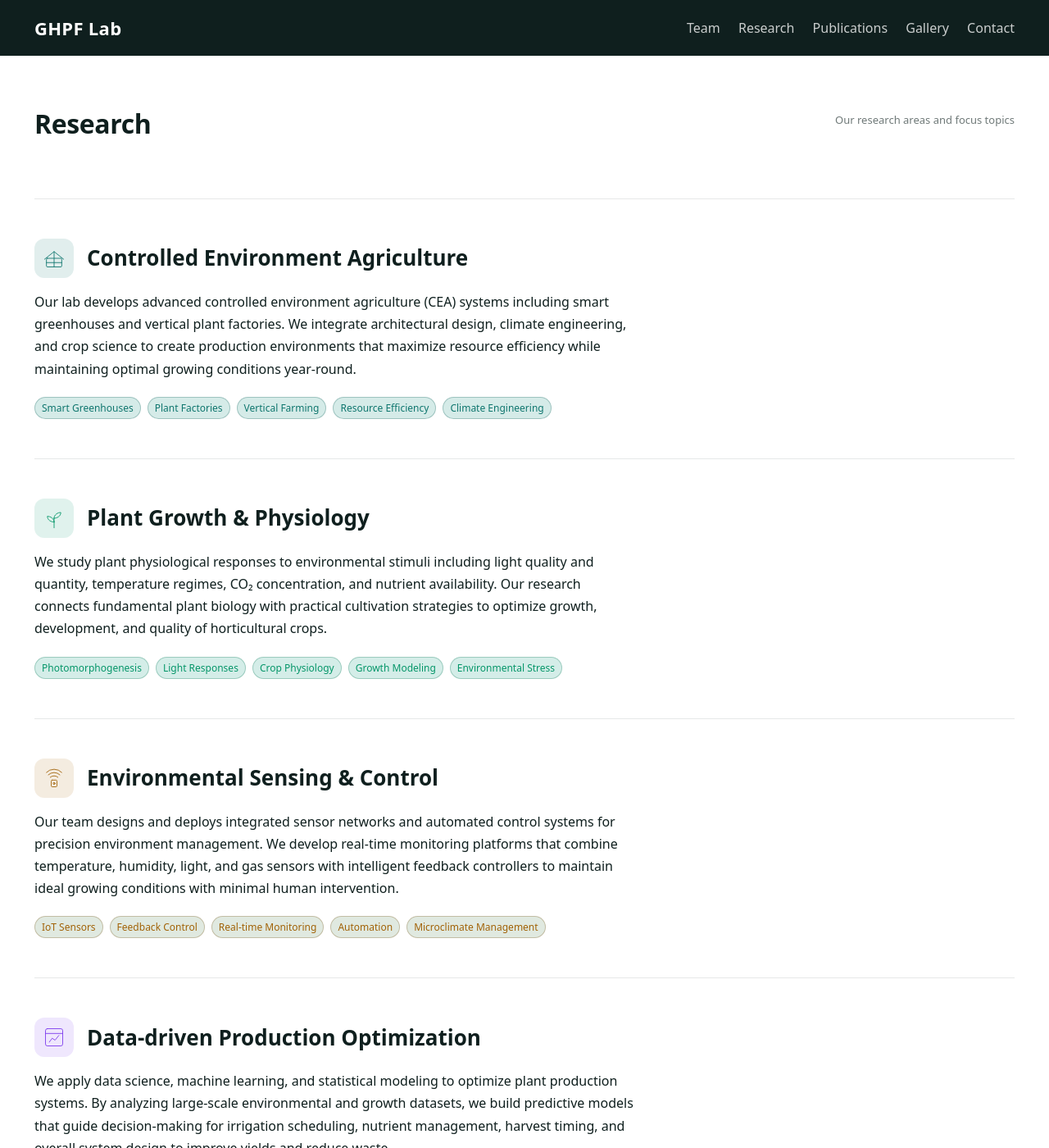
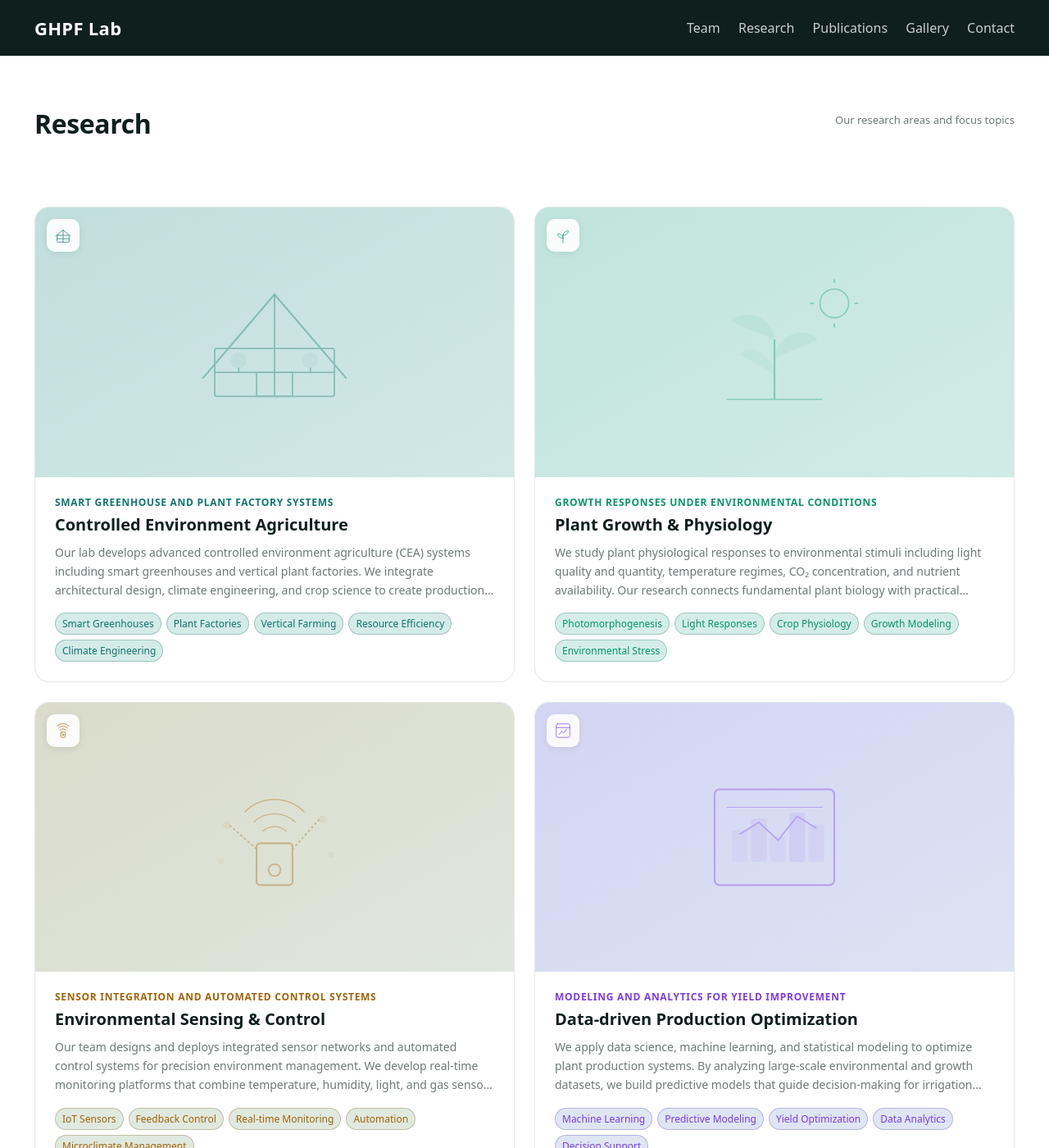
Before and after one commit to evergreendasol/Trial-2-lab-web, a Jekyll site: the page built from research.md, in a window 1280 px wide and 1400 px high. Shown: the whole window at 82% size. Built offline with Jekyll 4.4.1, drawn with Linux system fonts in a browser that asks for light colours.

Commit message:
Redesign research page with image cards in 2x2 grid layout
- Replace plain text detail sections with visual image cards
- Each card: 16:9 image area, icon overlay, tagline, title, description, topic badges
- Added placeholder SVG illustrations per research area (CEA, Plant Growth, Sensing, Data)
- Hover effect with subtle scale + shadow transition
- Responsive: collapses to single column on mobile

https://claude.ai/code/session_01TmRjvzfDazRavAh5211o6j

```diff
--- a/_data/research.yml
+++ b/_data/research.yml
@@ -15,6 +15,7 @@
     - Climate Engineering
   color: "#0f766e"
   icon: greenhouse
+  image: assets/img/research/cea.svg
 
 - id: plant-growth
   title: "Plant Growth & Physiology"
@@ -33,6 +34,7 @@
     - Environmental Stress
   color: "#059669"
   icon: plant
+  image: assets/img/research/plant-growth.svg
 
 - id: sensing
   title: "Environmental Sensing & Control"
@@ -51,6 +53,7 @@
     - Microclimate Management
   color: "#a16207"
   icon: sensor
+  image: assets/img/research/sensing.svg
 
 - id: data-driven
   title: "Data-driven Production Optimization"
@@ -69,3 +72,4 @@
     - Decision Support
   color: "#7c3aed"
   icon: data
+  image: assets/img/research/data-driven.svg
--- a/assets/css/site.css
+++ b/assets/css/site.css
@@ -965,47 +965,103 @@ a:hover{color:var(--accent)}
   transform:translateY(3px);
 }
 
-/* --- Detail Sections --- */
-.research-detail{
-  padding:48px 0;
-  border-top:1px solid var(--line);
+/* --- Image Card Grid (2×2) --- */
+.research-cards-grid{
+  display:grid;
+  grid-template-columns:repeat(2,1fr);
+  gap:24px;
+  margin-top:10px;
+}
+
+.research-imgcard{
+  background:var(--panel);
+  border:1px solid var(--line);
+  border-radius:18px;
+  overflow:hidden;
+  transition:transform .18s ease, box-shadow .18s ease;
   scroll-margin-top:86px;
 }
 
-.research-detail__header{
-  display:flex;
-  align-items:center;
-  gap:16px;
-  margin-bottom:16px;
+.research-imgcard:hover{
+  transform:translateY(-4px);
+  box-shadow:0 12px 36px rgba(0,0,0,.10);
 }
 
-.research-detail__icon{
+.research-imgcard__visual{
+  position:relative;
+  width:100%;
+  aspect-ratio:16/9;
+  overflow:hidden;
+  background:color-mix(in srgb, var(--card-accent, var(--accent)) 6%, var(--panel2));
+}
+
+.research-imgcard__visual img{
+  width:100%;
+  height:100%;
+  object-fit:cover;
+  display:block;
+  transition:transform .3s ease;
+}
+
+.research-imgcard:hover .research-imgcard__visual img{
+  transform:scale(1.04);
+}
+
+.research-imgcard__icon{
+  position:absolute;
+  top:14px;
+  left:14px;
+  width:40px;
+  height:40px;
+  border-radius:10px;
+  background:rgba(255,255,255,.88);
+  backdrop-filter:blur(6px);
   display:flex;
   align-items:center;
   justify-content:center;
-  width:48px;
-  height:48px;
-  border-radius:12px;
-  background:color-mix(in srgb, var(--card-accent, var(--accent)) 12%, transparent);
   color:var(--card-accent, var(--accent));
-  flex-shrink:0;
+  box-shadow:0 2px 8px rgba(0,0,0,.08);
 }
 
-.research-detail__title{
-  margin:0;
-  font-size:26px;
-  font-weight:700;
-  line-height:1.2;
+.research-imgcard__body{
+  padding:22px 24px 24px;
 }
 
-.research-detail__desc{
-  font-size:16px;
-  line-height:1.7;
-  color:var(--text);
-  max-width:80ch;
-  margin:0 0 20px;
+.research-imgcard__tagline{
+  margin:0 0 6px;
+  font-size:12px;
+  font-weight:600;
+  text-transform:uppercase;
+  letter-spacing:.06em;
+  color:var(--card-accent, var(--accent));
 }
 
+.research-imgcard__title{
+  margin:0 0 10px;
+  font-size:20px;
+  font-weight:700;
+  line-height:1.25;
+  color:var(--text);
+}
+
+.research-imgcard__desc{
+  font-size:14px;
+  line-height:1.65;
+  color:var(--muted);
+  margin:0 0 16px;
+  display:-webkit-box;
+  -webkit-line-clamp:3;
+  -webkit-box-orient:vertical;
+  overflow:hidden;
+}
+
+.research-imgcard__topics{
+  display:flex;
+  flex-wrap:wrap;
+  gap:6px;
+}
+
+/* keep old detail classes for backward compat */
 .research-detail__topics{
   display:flex;
   flex-wrap:wrap;
@@ -1040,8 +1096,9 @@ a:hover{color:var(--accent)}
   .research-card{padding:24px 20px 20px;min-height:auto}
   .research-card__icon{width:48px;height:48px;border-radius:12px}
   .research-card__title{font-size:18px}
-  .research-detail__title{font-size:22px}
-  .research-detail__header{flex-direction:column;align-items:flex-start;gap:10px}
+  .research-cards-grid{grid-template-columns:1fr;gap:16px}
+  .research-imgcard__title{font-size:18px}
+  .research-imgcard__body{padding:18px 18px 20px}
   .research-hero .research-grid{margin-top:22px}
   .team-summary-grid--hero{margin-top:22px}
 }
--- a/research.md
+++ b/research.md
@@ -12,30 +12,38 @@ title: Research
   </div>
 </section>
 
-<!-- ===== DETAIL SECTIONS ===== -->
+<!-- ===== DETAIL SECTIONS (2×2 image cards) ===== -->
+<div class="research-cards-grid">
 {% for area in site.data.research %}
-<section class="section research-detail" id="{{ area.id }}" style="--card-accent:{{ area.color }}">
-  <div class="research-detail__header">
-    <div class="research-detail__icon">
+<div class="research-imgcard" id="{{ area.id }}" style="--card-accent:{{ area.color }}">
+  {% if area.image %}
+  <div class="research-imgcard__visual">
+    <img src="{{ area.image | relative_url }}" alt="{{ area.title }}">
+    <div class="research-imgcard__icon">
       {% if area.icon == 'greenhouse' %}
-      <svg width="28" height="28" fill="none" stroke="currentColor" stroke-width="1.5" stroke-linecap="round" stroke-linejoin="round" viewBox="0 0 48 48"><path d="M4 26L24 10l20 16"/><rect x="8" y="24" width="32" height="18" rx="2"/><line x1="24" y1="10" x2="24" y2="42"/><line x1="8" y1="33" x2="40" y2="33"/></svg>
+      <svg width="22" height="22" fill="none" stroke="currentColor" stroke-width="1.5" stroke-linecap="round" stroke-linejoin="round" viewBox="0 0 48 48"><path d="M4 26L24 10l20 16"/><rect x="8" y="24" width="32" height="18" rx="2"/><line x1="24" y1="10" x2="24" y2="42"/><line x1="8" y1="33" x2="40" y2="33"/></svg>
       {% elsif area.icon == 'plant' %}
-      <svg width="28" height="28" fill="none" stroke="currentColor" stroke-width="1.5" stroke-linecap="round" stroke-linejoin="round" viewBox="0 0 48 48"><path d="M24 44V24"/><path d="M24 32C24 24 16 20 10 20c0 8 8 12 14 12z"/><path d="M24 24C24 16 32 12 38 12c0 8-8 12-14 12z"/></svg>
+      <svg width="22" height="22" fill="none" stroke="currentColor" stroke-width="1.5" stroke-linecap="round" stroke-linejoin="round" viewBox="0 0 48 48"><path d="M24 44V24"/><path d="M24 32C24 24 16 20 10 20c0 8 8 12 14 12z"/><path d="M24 24C24 16 32 12 38 12c0 8-8 12-14 12z"/></svg>
       {% elsif area.icon == 'sensor' %}
-      <svg width="28" height="28" fill="none" stroke="currentColor" stroke-width="1.5" stroke-linecap="round" stroke-linejoin="round" viewBox="0 0 48 48"><rect x="18" y="28" width="12" height="14" rx="2"/><circle cx="24" cy="35" r="2"/><path d="M16 22a12 12 0 0116 0"/><path d="M12 17a17 17 0 0124 0"/><path d="M8 12a22 22 0 0132 0"/></svg>
+      <svg width="22" height="22" fill="none" stroke="currentColor" stroke-width="1.5" stroke-linecap="round" stroke-linejoin="round" viewBox="0 0 48 48"><rect x="18" y="28" width="12" height="14" rx="2"/><circle cx="24" cy="35" r="2"/><path d="M16 22a12 12 0 0116 0"/><path d="M12 17a17 17 0 0124 0"/><path d="M8 12a22 22 0 0132 0"/></svg>
       {% elsif area.icon == 'data' %}
-      <svg width="28" height="28" fill="none" stroke="currentColor" stroke-width="1.5" stroke-linecap="round" stroke-linejoin="round" viewBox="0 0 48 48"><rect x="6" y="6" width="36" height="36" rx="4"/><line x1="6" y1="16" x2="42" y2="16"/><polyline points="14,34 20,26 26,30 34,20"/></svg>
+      <svg width="22" height="22" fill="none" stroke="currentColor" stroke-width="1.5" stroke-linecap="round" stroke-linejoin="round" viewBox="0 0 48 48"><rect x="6" y="6" width="36" height="36" rx="4"/><line x1="6" y1="16" x2="42" y2="16"/><polyline points="14,34 20,26 26,30 34,20"/></svg>
       {% endif %}
     </div>
-    <h2 class="research-detail__title">{{ area.title }}</h2>
   </div>
-  <p class="research-detail__desc">{{ area.description }}</p>
-  <div class="research-detail__topics">
-    {% for topic in area.topics %}
-    <span class="badge research-badge">{{ topic }}</span>
-    {% endfor %}
+  {% endif %}
+  <div class="research-imgcard__body">
+    <p class="research-imgcard__tagline">{{ area.tagline }}</p>
+    <h2 class="research-imgcard__title">{{ area.title }}</h2>
+    <p class="research-imgcard__desc">{{ area.description }}</p>
+    <div class="research-imgcard__topics">
+      {% for topic in area.topics %}
+      <span class="badge research-badge">{{ topic }}</span>
+      {% endfor %}
+    </div>
   </div>
-</section>
+</div>
 {% endfor %}
+</div>
 
 </div>
```
Also changed, not shown: assets/img/research/cea.svg (added), assets/img/research/data-driven.svg (added), assets/img/research/plant-growth.svg (added), assets/img/research/sensing.svg (added).
